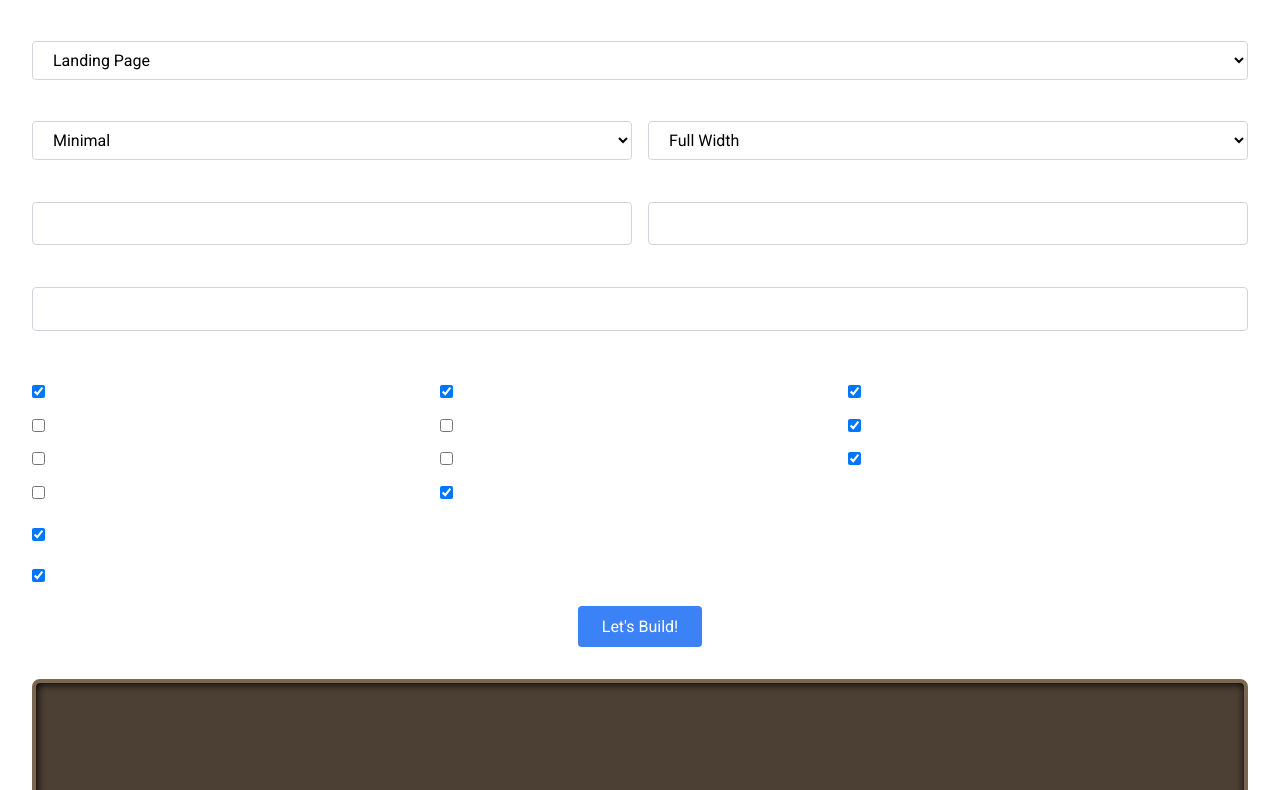
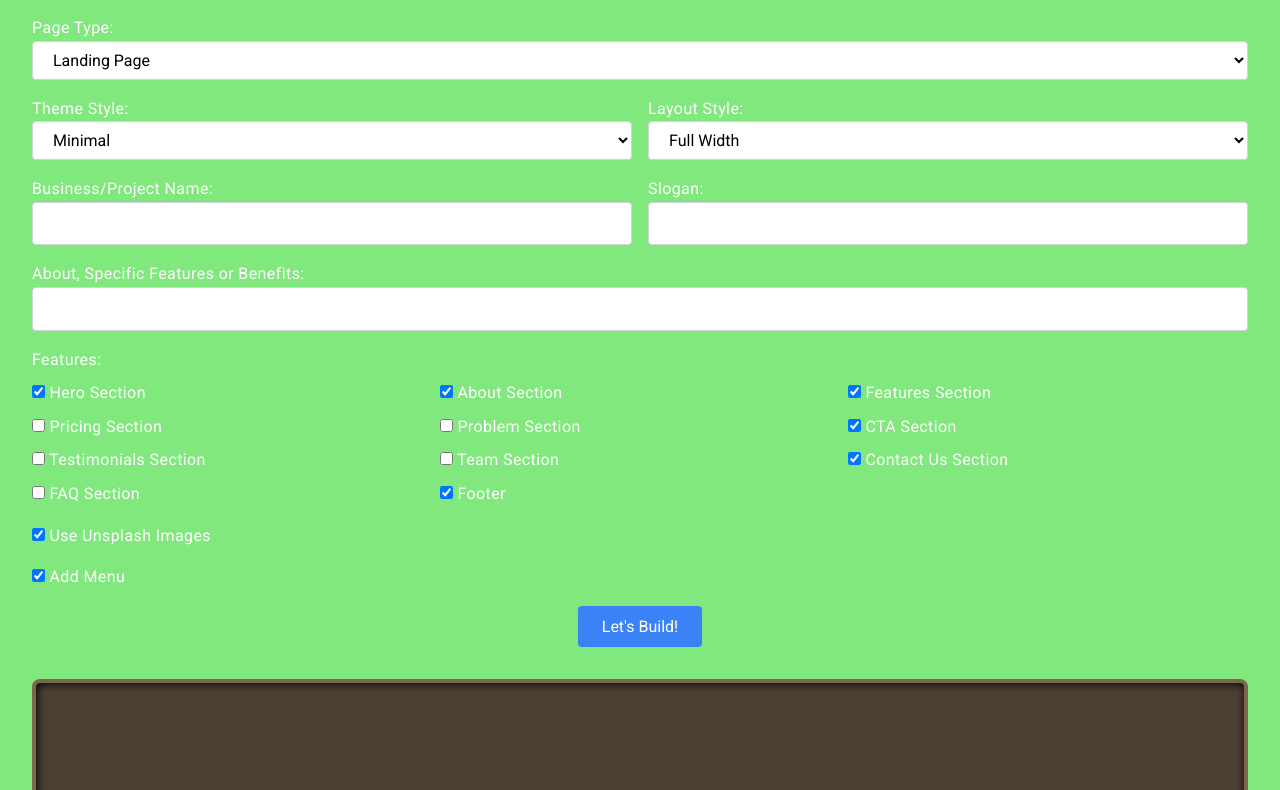
Before and after one commit to Deom0123/Page-Builder, a plain HTML site: page index.html in a window 1280 px wide. Shown: the part 89-879 px from the top of the page. Drawn offline with nearby package versions, Linux system fonts and the light colour scheme.

Commit message:
index.html

```diff
--- a/index.html
+++ b/index.html
@@ -14,7 +14,7 @@
             font-family: 'Roboto', sans-serif;
             letter-spacing: 0.025em;
             line-height: 1.6;
-            background-color: #11827;
+            background-color: #81e87e;
             color: #D1D5DB;
         }
 
```
